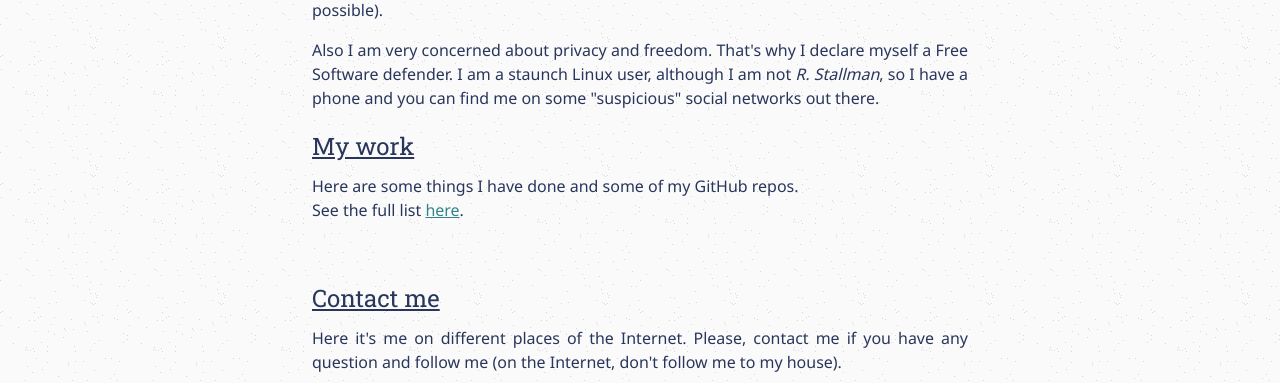
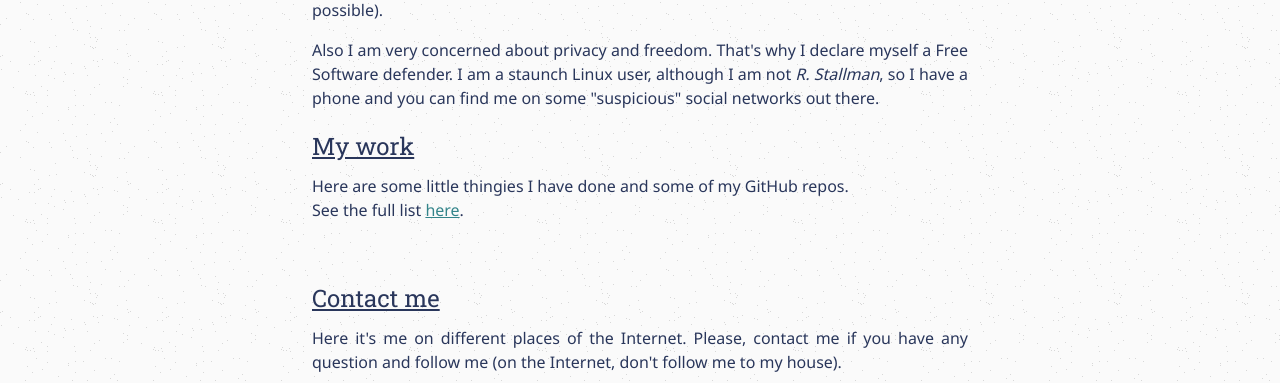
Before and after one commit to germanfr/germanfr.github.io, a Jekyll site: the page built from index.html, in a window 1280 px wide. Shown: the part 788-1171 px from the top of the page. Built offline with Jekyll 4.4.1, drawn with Linux system fonts in a browser that asks for light colours.

Commit message:
Little text changes

```diff
--- a/_includes/footer.html
+++ b/_includes/footer.html
@@ -37,7 +37,7 @@
 			<a href="#header">Back to top</a>
 		</div>
 		<div>
-			Site hosted by <a href="http://github.com/" target="_blank" title="Go to GitHub site" rel="external nofollow">GitHub</a> pages.
+			Site hosted by <a href="http://github.com/" target="_blank" title="Go to GitHub site" rel="external nofollow">GitHub</a>&nbsp;pages.
 		</div>
 	</div>
 </footer>
--- a/index.html
+++ b/index.html
@@ -27,7 +27,7 @@ layout: homepage
 
 <h2 id="work">My work</h2>
 <p>
-	Here are some things I have done and some of my GitHub repos.<br>
+	Here are some little thingies I have done and some of my GitHub repos.<br>
 	See the full list <a title="My GitHub account" rel="external"
 	 href="http://github.com/{{ site.data.author.usernames.github }}">here</a>.
 </p>
```
